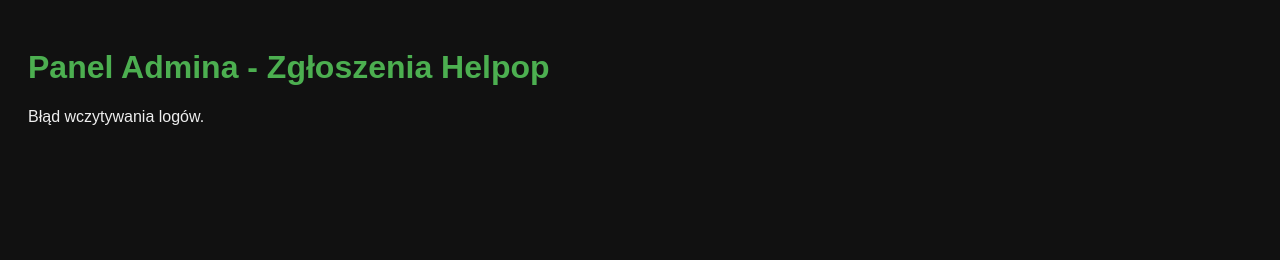
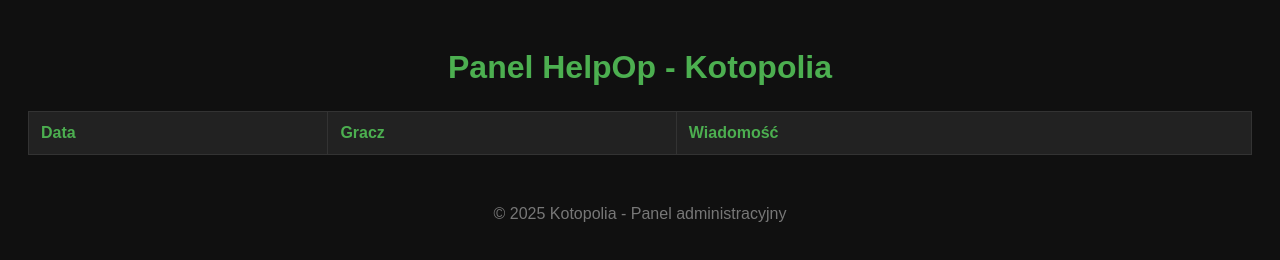
Before and after one commit to Megakot-minecraft/kotopolia-strona, a plain HTML site: page admin.html in a window 1280 px wide. Drawn offline with Linux system fonts and the light colour scheme; no server answers.

Commit message:
Update admin.html

```diff
--- a/admin.html
+++ b/admin.html
@@ -2,35 +2,85 @@
 <html lang="pl">
 <head>
     <meta charset="UTF-8">
-    <title>Panel Admina - Helpop</title>
+    <title>HelpOp - Panel Administracyjny</title>
     <style>
-        body { font-family: Arial, sans-serif; background: #111; color: #eee; padding: 20px; }
-        h1 { color: #4CAF50; }
-        .entry { background: #222; padding: 10px; margin-bottom: 10px; border-left: 4px solid #4CAF50; }
-        .timestamp { color: #888; font-size: 0.9em; }
+        body {
+            font-family: Arial, sans-serif;
+            background-color: #101010;
+            color: #ffffff;
+            padding: 20px;
+        }
+        h1 {
+            text-align: center;
+            color: #4caf50;
+        }
+        table {
+            width: 100%;
+            border-collapse: collapse;
+            margin-top: 25px;
+        }
+        th, td {
+            padding: 12px;
+            border: 1px solid #333;
+            text-align: left;
+        }
+        th {
+            background-color: #222;
+            color: #4caf50;
+        }
+        tr:nth-child(even) {
+            background-color: #181818;
+        }
+        .footer {
+            text-align: center;
+            margin-top: 50px;
+            color: #777;
+        }
     </style>
 </head>
 <body>
-    <h1>Panel Admina - Zgłoszenia Helpop</h1>
-    <div id="log-container">Ładowanie logów...</div>
+    <h1>Panel HelpOp - Kotopolia</h1>
+    <table id="helpopTable">
+        <thead>
+            <tr>
+                <th>Data</th>
+                <th>Gracz</th>
+                <th>Wiadomość</th>
+            </tr>
+        </thead>
+        <tbody>
+            <!-- Wiersze będą dodawane dynamicznie -->
+        </tbody>
+    </table>
+    <div class="footer">© 2025 Kotopolia - Panel administracyjny</div>
 
     <script>
-        fetch('helpop-log.json')
-            .then(response => response.json())
-            .then(data => {
-                const container = document.getElementById('log-container');
-                container.innerHTML = '';
+        async function fetchHelpop() {
+            try {
+                const response = await fetch("http://localhost:5000/helpop");
+                const data = await response.json();
+                const table = document.getElementById("helpopTable").getElementsByTagName("tbody")[0];
+
+                table.innerHTML = ""; // wyczyść tabelę
+
                 data.reverse().forEach(entry => {
-                    const div = document.createElement('div');
-                    div.className = 'entry';
-                    div.innerHTML = `<div class="timestamp">${entry.timestamp}</div>
-                                     <strong>${entry.player}</strong>: ${entry.message}`;
-                    container.appendChild(div);
+                    const row = table.insertRow();
+                    const dateCell = row.insertCell(0);
+                    const playerCell = row.insertCell(1);
+                    const messageCell = row.insertCell(2);
+
+                    dateCell.textContent = entry.timestamp;
+                    playerCell.textContent = entry.player;
+                    messageCell.textContent = entry.message;
                 });
-            })
-            .catch(err => {
-                document.getElementById('log-container').innerText = 'Błąd wczytywania logów.';
-            });
+            } catch (error) {
+                console.error("Błąd podczas pobierania danych:", error);
+            }
+        }
+
+        // odśwież co 15 sekund
+        fetchHelpop();
+        setInterval(fetchHelpop, 15000);
     </script>
 </body>
 </html>
```
